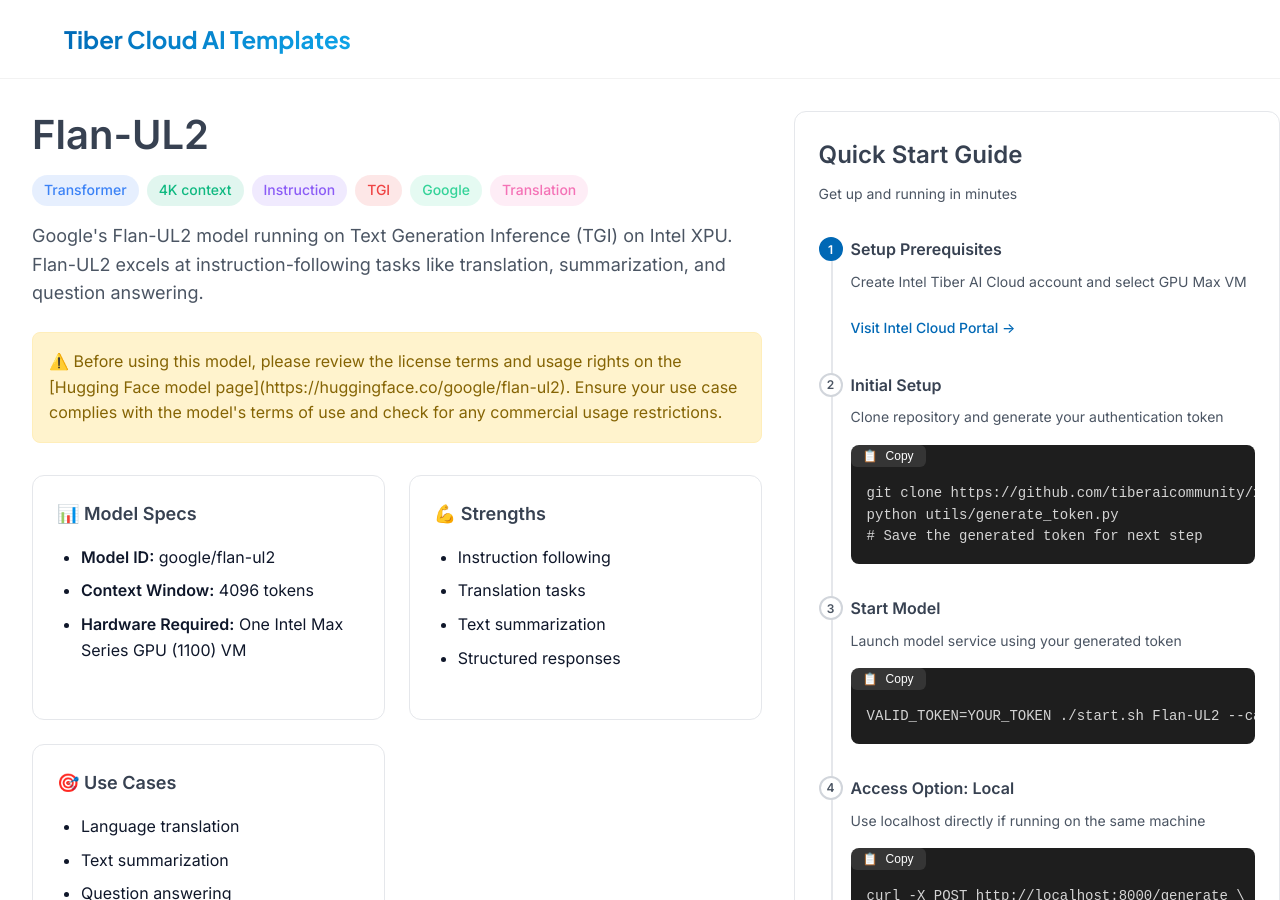
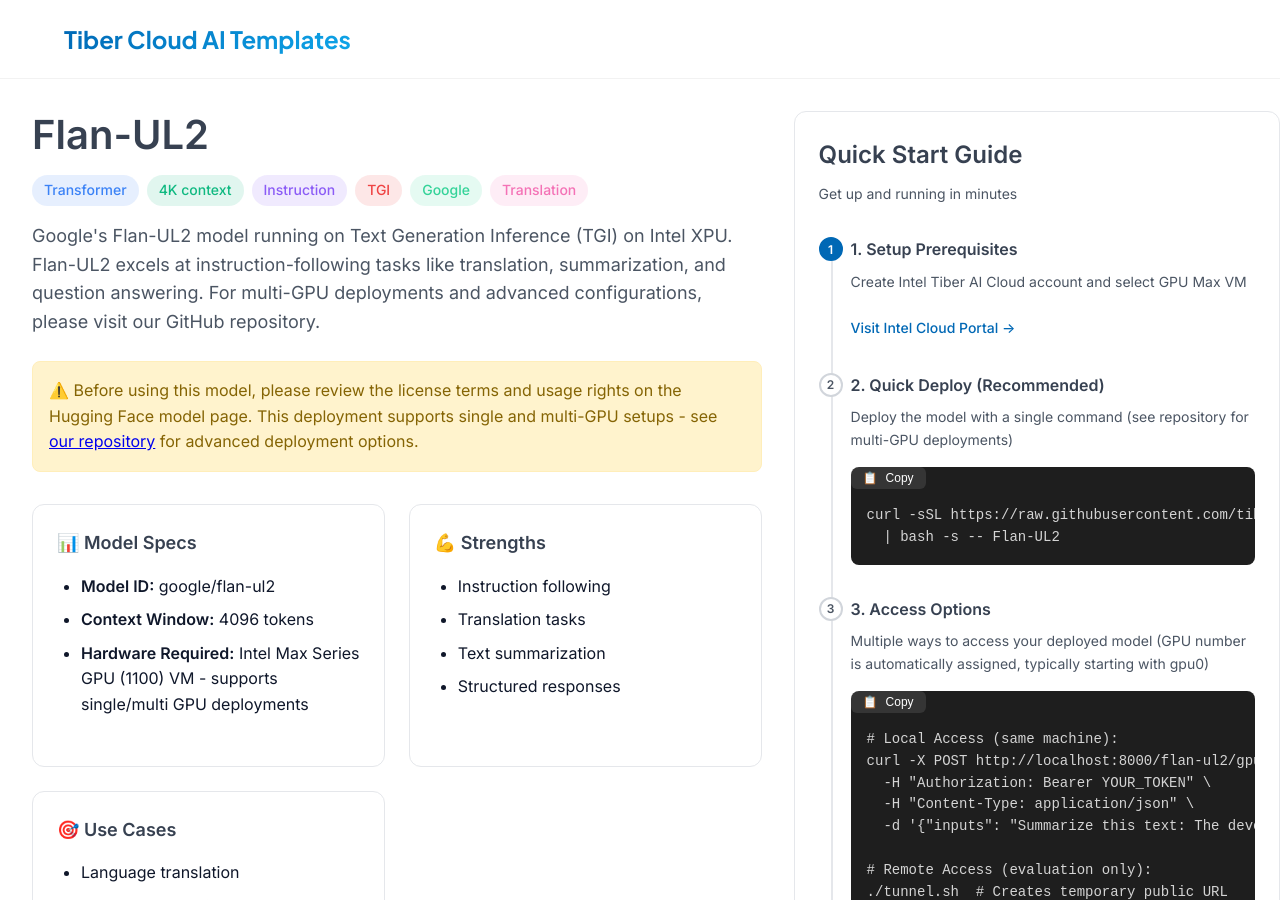
Before and after one commit to TiberAICommunity/ai-templates, a Jekyll site: the page built from model/flan-ul2.md, in a window 1280 px wide and 900 px high. Built offline with Jekyll 4.4.1, drawn with Linux system fonts in a browser that asks for light colours; some of the changed text lies outside the part shown.

Commit message:
Update flan-ul2.yaml

```diff
--- a/_data/models/flan-ul2.yaml
+++ b/_data/models/flan-ul2.yaml
@@ -1,11 +1,25 @@
 name: flan-ul2
 title: Flan-UL2
 model_id: google/flan-ul2
-description: "Google's Flan-UL2 model running on Text Generation Inference (TGI) on Intel XPU. Flan-UL2 excels at instruction-following tasks like translation, summarization, and question answering."
+description: "Google's Flan-UL2 model running on Text Generation Inference (TGI) on Intel XPU. Flan-UL2 excels at instruction-following tasks like translation, summarization, and question answering. For multi-GPU deployments and advanced configurations, please visit our GitHub repository."
 
-license_notice: "Before using this model, please review the license terms and usage rights on the [Hugging Face model page](https://huggingface.co/google/flan-ul2). Ensure your use case complies with the model's terms of use and check for any commercial usage restrictions."
+license_notice: "Before using this model, please review the license terms and usage rights on the Hugging Face model page. This deployment supports single and multi-GPU setups - see <a href='https://github.com/tiberaicommunity/xpu_tgi' target='_blank'>our repository</a> for advanced deployment options."
 
-# TGI specific configuration
+context_window: "4096 tokens"
+hardware_required: "Intel Max Series GPU (1100) VM - supports single/multi GPU deployments"
+
+strengths:
+  - "Instruction following"
+  - "Translation tasks"
+  - "Text summarization"
+  - "Structured responses"
+
+use_cases:
+  - "Language translation"
+  - "Text summarization"
+  - "Question answering"
+  - "Classification tasks"
+
 tgi: true
 architecture_diagram: |
   flowchart LR
@@ -32,75 +46,47 @@
   - "🚦 Rate limiting (global: 10 req/s, per-IP: 10 req/s)"
   - "🛡️ Security headers and IP protection"
   - "🔄 Health monitoring and automatic recovery"
-  - "🚀 Optimized for Intel GPUs"
-
-# Model specific information
-context_window: "4096 tokens"
-strengths:
-  - "Instruction following"
-  - "Translation tasks"
-  - "Text summarization"
-  - "Structured responses"
-
-use_cases:
-  - "Language translation"
-  - "Text summarization"
-  - "Question answering"
-  - "Classification tasks"
-
-configuration: |
-  MODEL_NAME=flan-ul2-tgi
-  MODEL_ID=google/flan-ul2
-  TGI_VERSION=2.4.0-intel-xpu
-  PORT=8083
-  SHM_SIZE=8g
-  MAX_CONCURRENT_REQUESTS=10
-  MAX_BATCH_SIZE=1
-  MAX_TOTAL_TOKENS=4096
-  MAX_INPUT_LENGTH=2039
-  MAX_WAITING_TOKENS=20
+  - "🚀 Optimized for Intel GPUs with multi-GPU support"
 
 deployment_steps:
-  - title: "Setup Prerequisites"
+  - title: "1. Setup Prerequisites"
     description: "Create Intel Tiber AI Cloud account and select GPU Max VM"
     link: "https://cloud.intel.com"
     link_text: "Visit Intel Cloud Portal"
 
-  - title: "Initial Setup"
-    description: "Clone repository and generate your authentication token"
+  - title: "2. Quick Deploy (Recommended)"
+    description: "Deploy the model with a single command (see repository for multi-GPU deployments)"
     code: |
-      git clone https://github.com/tiberaicommunity/xpu_tgi && cd xpu_tgi
-      python utils/generate_token.py
-      # Save the generated token for next step
+      curl -sSL https://raw.githubusercontent.com/tiberaicommunity/xpu_tgi/main/quick-deploy.sh \
+        | bash -s -- Flan-UL2
 
-  - title: "Start Model"
-    description: "Launch model service using your generated token"
-    code: "VALID_TOKEN=YOUR_TOKEN ./start.sh Flan-UL2 --cache-models"
-
-  - title: "Access Option: Local"
-    description: "Use localhost directly if running on the same machine"
+  - title: "3. Access Options"
+    description: "Multiple ways to access your deployed model (GPU number is automatically assigned, typically starting with gpu0)"
     code: |
-      curl -X POST http://localhost:8000/generate \
-        -H 'Content-Type: application/json' \
-        -H 'Authorization: Bearer YOUR_TOKEN' \
+      # Local Access (same machine):
+      curl -X POST http://localhost:8000/flan-ul2/gpu0/generate \
+        -H "Authorization: Bearer YOUR_TOKEN" \
+        -H "Content-Type: application/json" \
         -d '{"inputs": "Summarize this text: The development of quantum computing represents a significant leap in computational capabilities..."}'
 
-  - title: "Access Option: Local Tunnel"
-    description: "Use SSH tunnel to access from your local machine"
-    code: "ssh -L 8000:localhost:8000 guest@guest-ip user@your-vm-ip"
+      # Remote Access (evaluation only):
+      ./tunnel.sh  # Creates temporary public URL
+      # Then use: https://YOUR-TUNNEL-URL/flan-ul2/gpu0/generate
 
-  - title: "Access Option: Remote (Eval Only)"
-    description: "Create temporary cloudflare tunnel for remote access"
+      # SSH Tunnel (recommended):
+      ssh -L 8000:localhost:8000 -J guest@guest-ip user@your-vm-ip
+      # Then use: http://localhost:8000/flan-ul2/gpu0/generate
+
+  - title: "4. Managing Services"
+    description: "Control and monitor your deployment"
     code: |
-      ./tunnel.sh  # Run in new terminal
+      # Check status
+      ./tgi-status.sh
 
-      # Use the generated URL:
-      curl -X POST https://YOUR-TUNNEL-URL/generate \
-        -H 'Content-Type: application/json' \
-        -H 'Authorization: Bearer YOUR_TOKEN' \
-        -d '{"inputs": "Summarize this text: The development of quantum computing represents a significant leap in computational capabilities..."}'
+      # Stop services
+      ./service_cleanup.sh                    # Stop all services
+      ./service_cleanup.sh --gpu N (or all)   # Stop specific GPU or all GPUs
 
-# Tags for filtering
 tags:
   - label: "Transformer"
     color: "#3B82F6"
```
